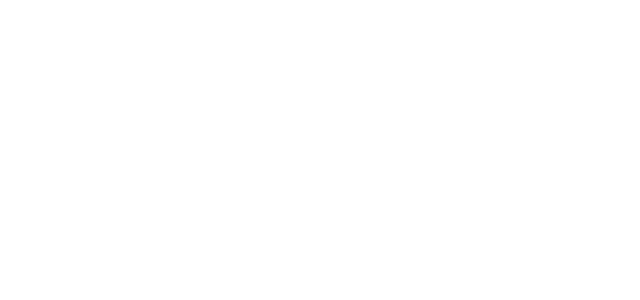
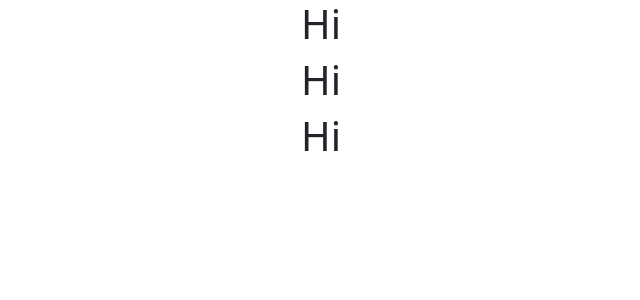
Before and after one commit to SudiptaSahaNiloy/Restaurant-using-react-, a React (Create React App) app: page / in a window 1280 px wide. Shown: the top 300 px of the page, without its empty margins (319-959 px from the left). Built offline with nearby package versions, Linux system fonts and the light colour scheme.

Commit message:
Component Tree

```diff
--- a/src/App.css
+++ b/src/App.css
@@ -1,38 +1,3 @@
 .App {
   text-align: center;
 }
-
-.App-logo {
-  height: 40vmin;
-  pointer-events: none;
-}
-
-@media (prefers-reduced-motion: no-preference) {
-  .App-logo {
-    animation: App-logo-spin infinite 20s linear;
-  }
-}
-
-.App-header {
-  background-color: #282c34;
-  min-height: 100vh;
-  display: flex;
-  flex-direction: column;
-  align-items: center;
-  justify-content: center;
-  font-size: calc(10px + 2vmin);
-  color: white;
-}
-
-.App-link {
-  color: #61dafb;
-}
-
-@keyframes App-logo-spin {
-  from {
-    transform: rotate(0deg);
-  }
-  to {
-    transform: rotate(360deg);
-  }
-}
--- a/src/App.js
+++ b/src/App.js
@@ -1,9 +1,10 @@
 import './App.css';
+import MainComponent from './components/MainComponent';
 
 function App() {
   return (
       <div className="App">
-
+        <MainComponent />
       </div>
   );
 }
--- /dev/null
+++ b/src/components/MainComponent.js
@@ -0,0 +1,15 @@
+import Body from "./body/Body";
+import Footer from "./footer/Footer";
+import Header from "./header/Header";
+
+const MainComponent = () => {
+    return (
+        <div>
+            <Header />
+            <Body />
+            <Footer />
+        </div>
+    );
+}
+
+export default MainComponent;
--- /dev/null
+++ b/src/components/body/Body.js
@@ -0,0 +1,7 @@
+const Body = () => {
+    return (
+        <h1>Hi</h1>
+    );
+}
+
+export default Body;
--- /dev/null
+++ b/src/components/footer/Footer.js
@@ -0,0 +1,7 @@
+const Footer = () => {
+    return (
+        <h1>Hi</h1>
+    );
+}
+
+export default Footer;
--- /dev/null
+++ b/src/components/header/Header.js
@@ -0,0 +1,7 @@
+const Header = () => {
+    return (
+        <h1>Hi</h1>
+    );
+}
+
+export default Header;
```
